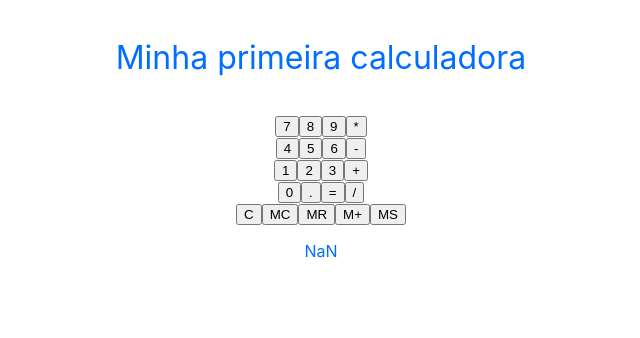
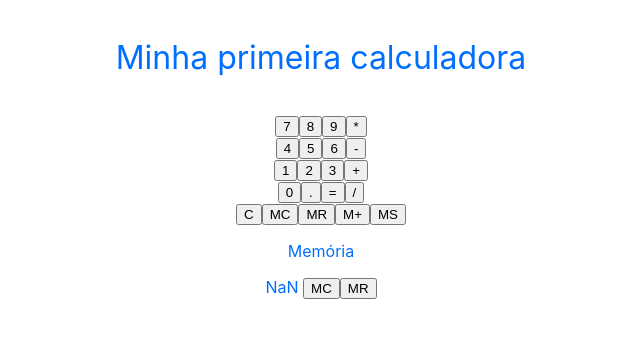
Before and after one commit to CarlosHenriqueSanz/calculadoraReact, a React (Create React App) app: page / in a window 1280 px wide. Both pictures are taken after a click on the button "M+". Shown: the top 338 px of the page, without its empty margins (319-959 px from the left). Built offline with nearby package versions, Linux system fonts and the light colour scheme.

Commit message:
ultimo push

```diff
--- a/src/App.js
+++ b/src/App.js
@@ -161,6 +161,29 @@ class App extends Component{
         );
       }
 
+      MCmemoria(elemento){
+        this.setState((state) => {
+          const {listaMem} = state;
+          let pilhaN;
+          pilhaN = listaMem.slice()
+          pilhaN.splice(pilhaN.indexOf(elemento), 1);
+          return{
+            listaMem: pilhaN
+          }
+        }
+        );
+      }
+
+      MRmemoria(elemento){ //retorna o valor adicionado na memoria
+        this.setState((state) => {
+          return{
+            currentOperand: parseFloat(elemento)
+          }
+        }
+        );
+      }
+
+
   render() {
   return (
 
@@ -179,12 +202,14 @@ class App extends Component{
         <Button text="*" click={() => this.compute(this.state.currentOperand,'*')}/>
 
       </div>
+
       <div className="Bot">
          <Button text="4" click={() => this.addNumber('4')}/>
         <Button text="5" click={() => this.addNumber('5')}/>
         <Button text="6" click={() => this.addNumber('6')}/>
         <Button text="-" click={() => this.compute(this.state.currentOperand,'-')}/>
       </div>
+
       <div className="Bot">
           <Button text="1" click={() => this.addNumber('1')}/>
          <Button text="2" click={() => this.addNumber('2')}/>
@@ -197,18 +222,23 @@ class App extends Component{
         <Button text="." click={() => this.addNumber(".")}/>
         <Button text="=" click={() => this.igual(this.state.currentOperand,this.state.previous,this.state.operation)}/>
         <Button text="/" click={() => this.compute(this.state.currentOperand,'/')}/>
+
       </div>
       <Button text="C" click={() => this.apaga()}/>
       <Button text="MC" click={() => this.MC()}/>
       <Button text="MR" click={() => this.MR()}/>
       <Button text="M+" click={() => this.Msoma()}/>
       <Button text="MS" click={() => this.MS()}/>
-
+      <p>  Memória </p>
       {
                 this.state.listaMem.map(
-                  (el) => <p>{el}</p>
+                  (elemento) =>
+                  <div>
+                    {elemento} <Button text="MC" click={() => this.MCmemoria(elemento)}/>
+                          <Button text="MR" click={() => this.MRmemoria(elemento)}/>
+                  </div>
                 )
-              }
+      }
     </div>
   );
   }
```
